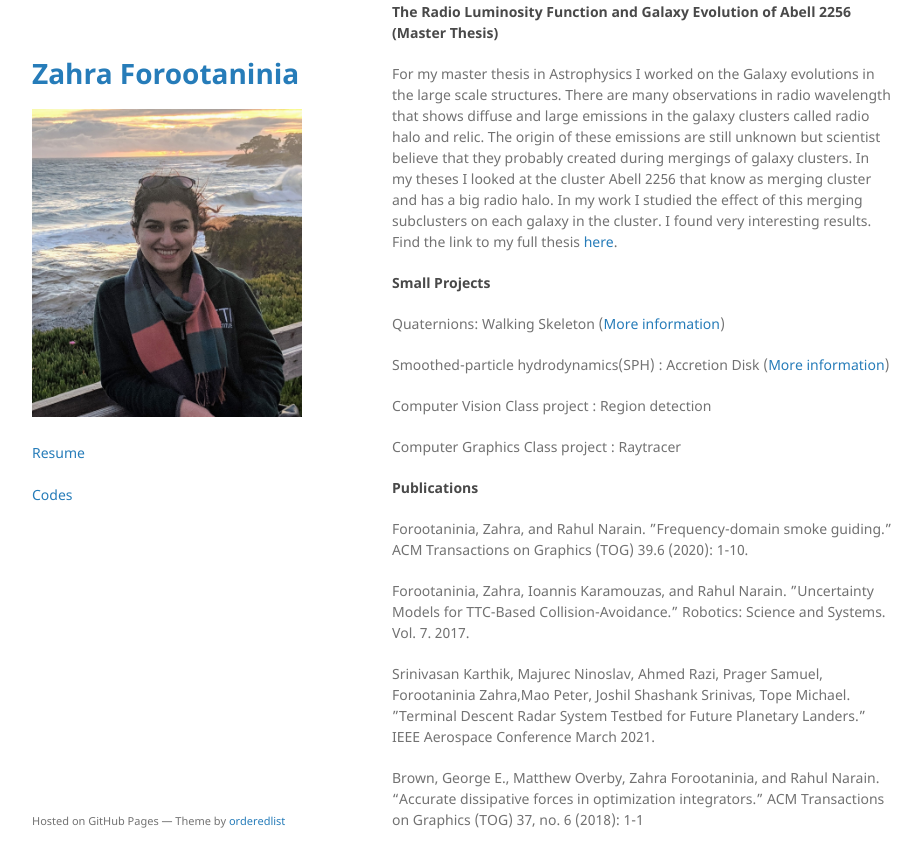
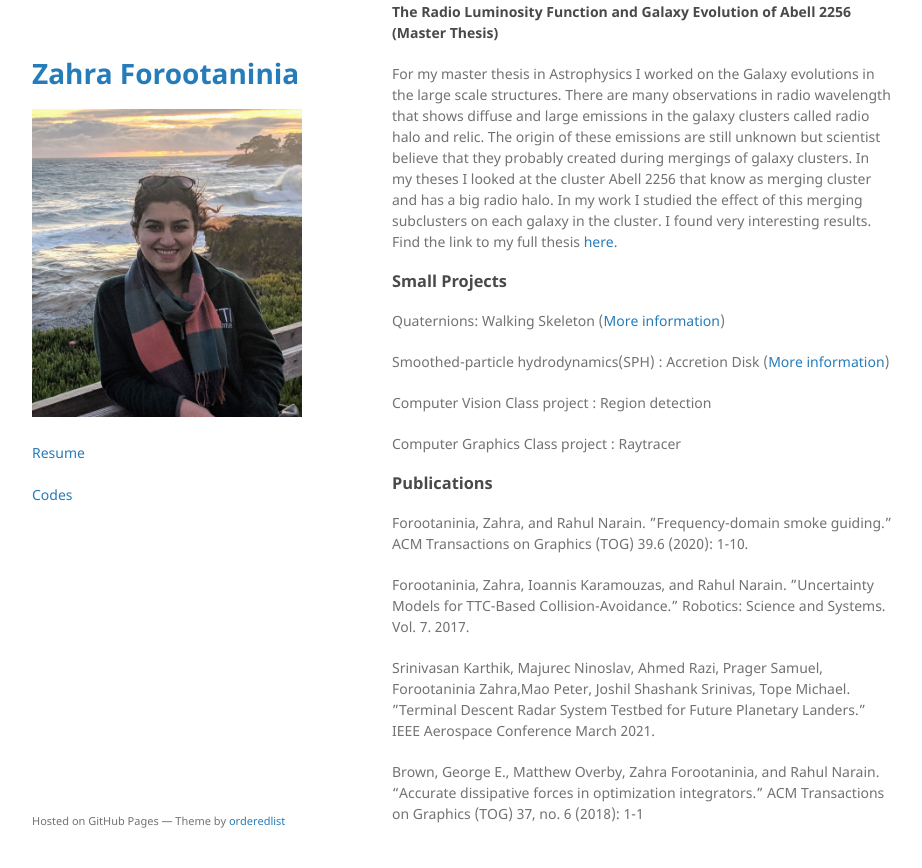
Before and after one commit to zahraforootaninia/zahraforootaninia.github.io, a Jekyll site: the page built from index.md, in a window 1280 px wide and 900 px high, scrolled down 842 px. Shown: the top 868 px of the window, without its empty margins (178-1100 px from the left). Built offline with Jekyll 4.4.1, drawn with Linux system fonts in a browser that asks for light colours; the repository's description, which GitHub fills in, is left out; our own code applies the rules of GitHub Pages for plain Markdown files.

```diff
--- a/index.md
+++ b/index.md
@@ -43,7 +43,7 @@ Find the link to my full thesis [here](https://conservancy.umn.edu/handle/11299/
 
 
 
-#### Small Projects
+### Small Projects
 
 Quaternions: Walking Skeleton ([More information](./walking_skeleton.md))
 
@@ -54,7 +54,7 @@ Computer Vision Class project : Region detection
 Computer Graphics Class project : Raytracer
 
 
-#### Publications
+### Publications
 
 Forootaninia, Zahra, and Rahul Narain. ”Frequency-domain smoke guiding.” ACM Transactions on Graphics (TOG) 39.6 (2020): 1-10.
 
```
